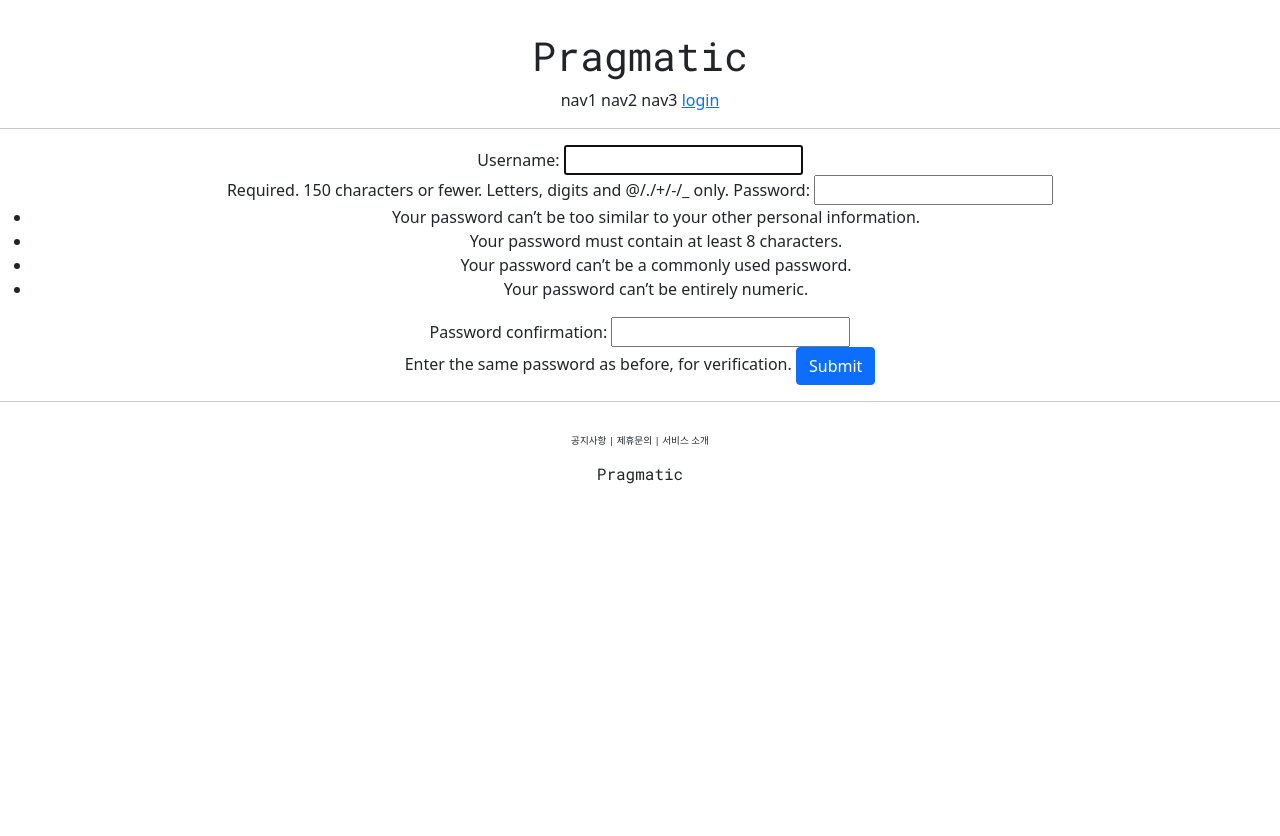
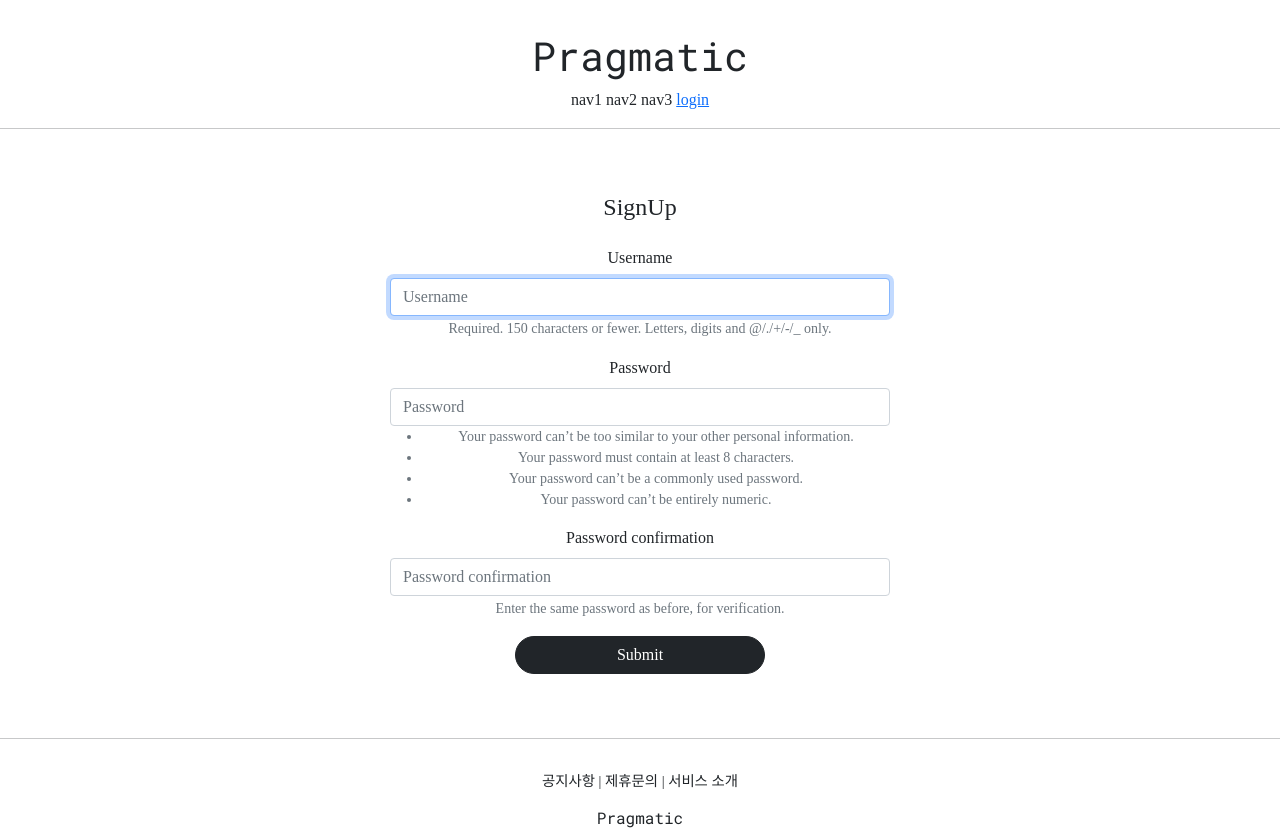
Before and after one commit to tlsgn8483/pragmatic, a Django app: page /account/create/ in a window 1280 px wide. Before the commit the page ends 484 px from the top, so only its background shows below. Run offline with Django 4.2, Linux system fonts and the light colour scheme; some libraries are stand-ins or nearby versions.

Commit message:
django course 23 commit

```diff
--- a/accountapp/templates/accountapp/create.html
+++ b/accountapp/templates/accountapp/create.html
@@ -1,12 +1,16 @@
 {%  extends 'base.html' %}
+{% load bootstrap4 %}
 
 {% block content %}
 
-    <div style="text-align: center">
+    <div style="text-align: center; max-width: 500px; margin: 4rem auto">
+        <div class="mb-4">
+            <h4>SignUp</h4>
+        </div>
         <form action="{% url 'accountapp:create' %}" method="post">
             {%  csrf_token %}
-            {{ form }}
-            <input type="submit" class="btn btn-primary">
+            {% bootstrap_form form %}
+            <input type="submit" class="btn btn-dark rounded-pill col-6 mt-3y">
         </form>
     </div>
 {% endblock %}
--- a/pragmatic/settings.py
+++ b/pragmatic/settings.py
@@ -52,6 +52,7 @@
     'django.contrib.sessions',
     'django.contrib.messages',
     'django.contrib.staticfiles',
+    'bootstrap4',
     'accountapp',
 ]
 
--- a/static/base.css
+++ b/static/base.css
@@ -3,7 +3,7 @@
 }
 
 .pragmatic_footer_button {
-    font-size:  .6rem;
+    font-size: .9rem;
 }
 
 .pragmatic_footer {
--- a/templates/base.html
+++ b/templates/base.html
@@ -1,7 +1,7 @@
 <!DOCTYPE html>
 <html lang="en">
 {% include 'head.html' %}
-<body>
+<body style="font-family: 'NamunSquareR';">
 
     {%include 'header.html'%}
 
--- a/templates/head.html
+++ b/templates/head.html
@@ -12,4 +12,28 @@
     <link href="https://fonts.googleapis.com/css2?family=Roboto+Mono&display=swap" rel="stylesheet">
 {#    Default CSS Link#}
     <link rel="stylesheet" type="text/css" href="{% static 'base.css' %}">
+
+    <style>
+        @font-face {
+            font-family: 'NanumSquareR';
+            src: local(NanumSquareR);
+            url("{% static 'fonts/NanumSquareR.ttf' %}") format("opentyoe")
+        }
+        @font-face {
+            font-family: 'NanumSquareEB';
+            src: local(NanumSquareEB);
+            url("{% static 'fonts/NanumSquareEB.otf' %}") format("opentyoe")
+        }
+        @font-face {
+            font-family: 'NanumSquareB';
+            src: local(NanumSquareB);
+            url("{% static 'fonts/NanumSquareB.ttf' %}") format("opentyoe")
+        }
+        @font-face {
+            font-family: 'NanumSquareR';
+            src: local(NanumSquareR);
+            url("{% static 'fonts/NanumSquareR.otf' %}") format("opentyoe")
+        }
+
+    </style>
 </head>
```
Also changed, not shown: accountapp/templates/accountapp/login.html (+4 -3 lines), static/fonts/NanumSquareB.otf (added), static/fonts/NanumSquareEB.otf (added), static/fonts/NanumSquareL.otf (added), static/fonts/NanumSquareR.otf (added), static/fonts/NanumSquareR.ttf (added).
